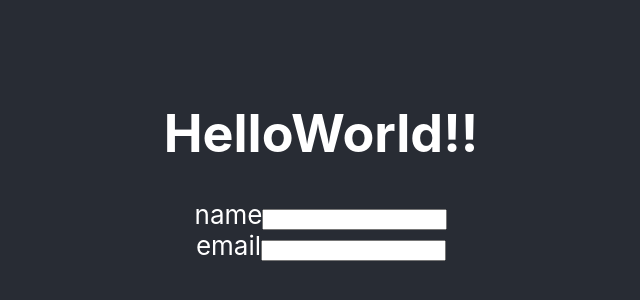
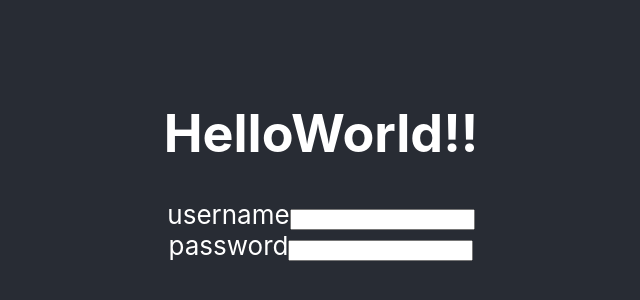
Before and after one commit to sesha3113/training, a React (Create React App) app: page / in a window 1280 px wide. Shown: the part 236-536 px from the top of the page, without its empty margins (319-959 px from the left). Built offline with nearby package versions, Linux system fonts and the light colour scheme.

Commit message:
To create a TextField component

```diff
--- a/src/App.js
+++ b/src/App.js
@@ -2,7 +2,6 @@ import "./App.css";
 import Helloworld from "./Pages/helloworld/helloworld";
 import Routes from "./Routes/index";
 import { BrowserRouter, Route, Switch } from "react-router-dom";
-
 const Routing = () => {
   return (
     <Switch>
--- a/src/Pages/helloworld/helloworld.js
+++ b/src/Pages/helloworld/helloworld.js
@@ -1,12 +1,14 @@
 import React from "react";
 import Textfield from "../TextBox/Textfield";
+import labels from "../../config/labels";
+
 export default function Helloworld() {
+  const label = labels;
   return (
     <div>
       <h1>HelloWorld!!</h1>
-
-      <Textfield propName="name"/>
-      <Textfield propName="email"/>
+      <Textfield propName={label[0].title} />
+      <Textfield propName={label[1].title} />
     </div>
   );
 }
--- /dev/null
+++ b/src/config/labels.js
@@ -0,0 +1,11 @@
+export const labels = [
+  {
+    id: 1,
+    title: "username",
+  },
+  {
+    id: 2,
+    title: "password",
+  },
+];
+export default labels;
```
